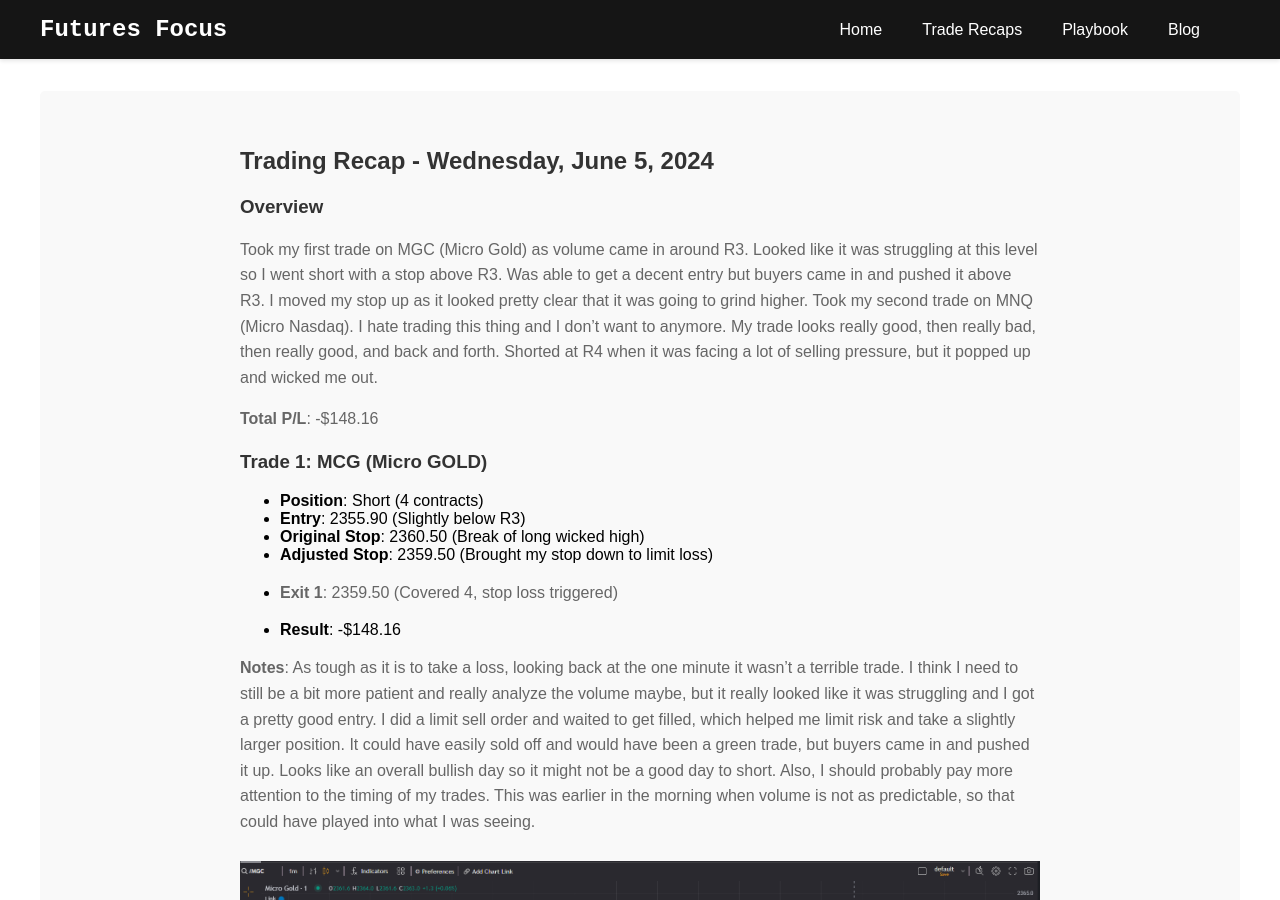
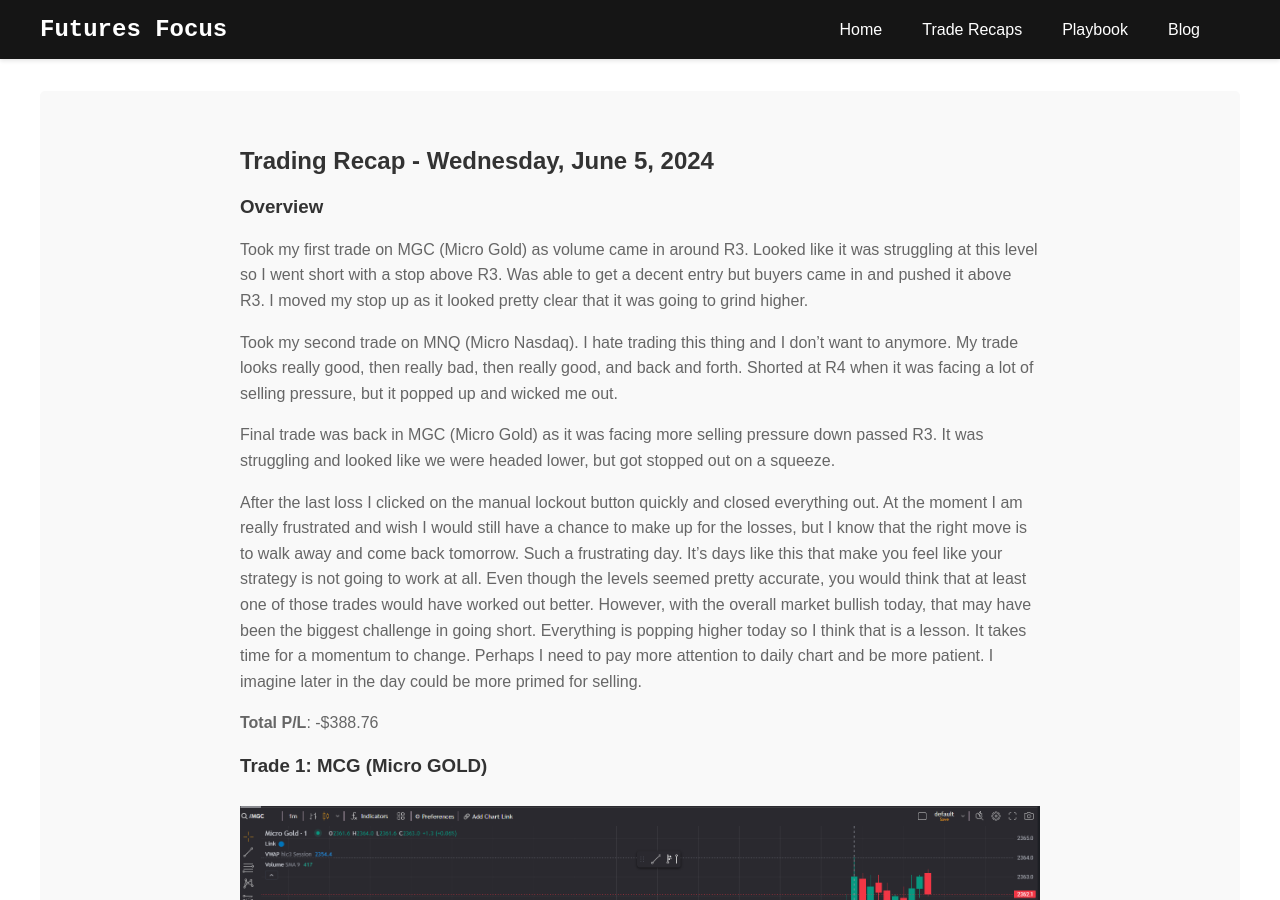
Before and after one commit to zackrylangford/daytrading-unplugged, a Jekyll site: the page built from _posts/2024-06-05-trading-recap.md, in a window 1280 px wide and 900 px high. Built offline with Jekyll 4.4.1, drawn with Linux system fonts in a browser that asks for light colours; some web fonts are replaced; some of the changed text lies outside the part shown.

Commit message:
finished 6-5 trading recap

```diff
--- a/_posts/2024-06-05-trading-recap.md
+++ b/_posts/2024-06-05-trading-recap.md
@@ -9,13 +9,20 @@ categories: trade-recap
 
 ### Overview
 
-Took my first trade on MGC (Micro Gold) as volume came in around R3. Looked like it was struggling at this level so I went short with a stop above R3. Was able to get a decent entry but buyers came in and pushed it above R3. I moved my stop up as it looked pretty clear that it was going to grind higher. Took my second trade on MNQ (Micro Nasdaq). I hate trading this thing and I don't want to anymore. My trade looks really good, then really bad, then really good, and back and forth. Shorted at R4 when it was facing a lot of selling pressure, but it popped up and wicked me out.
+Took my first trade on MGC (Micro Gold) as volume came in around R3. Looked like it was struggling at this level so I went short with a stop above R3. Was able to get a decent entry but buyers came in and pushed it above R3. I moved my stop up as it looked pretty clear that it was going to grind higher.
+
+Took my second trade on MNQ (Micro Nasdaq). I hate trading this thing and I don't want to anymore. My trade looks really good, then really bad, then really good, and back and forth. Shorted at R4 when it was facing a lot of selling pressure, but it popped up and wicked me out.
+
+Final trade was back in MGC (Micro Gold) as it was facing more selling pressure down passed R3. It was struggling and looked like we were headed lower, but got stopped out on a squeeze.
+
+After the last loss I clicked on the manual lockout button quickly and closed everything out. At the moment I am really frustrated and wish I would still have a chance to make up for the losses, but I know that the right move is to walk away and come back tomorrow. Such a frustrating day. It's days like this that make you feel like your strategy is not going to work at all. Even though the levels seemed pretty accurate, you would think that at least one of those trades would have worked out better. However, with the overall market bullish today, that may have been the biggest challenge in going short. Everything is popping higher today so I think that is a lesson. It takes time for a momentum to change. Perhaps I need to pay more attention to daily chart and be more patient. I imagine later in the day could be more primed for selling.
 
 
-**Total P/L**: -$148.16
+**Total P/L**: -$388.76
 
 
 ### Trade 1: MCG (Micro GOLD)
+![Screenshot 1]({{ "/assets/images/trading-recaps/2024-06-05trade1.png" | relative_url }}){: .img-responsive}
 - **Position**: Short (4 contracts)
 - **Entry**: 2355.90 (Slightly below R3)
 - **Original Stop**: 2360.50 (Break of long wicked high)
@@ -27,11 +34,11 @@ Took my first trade on MGC (Micro Gold) as volume came in around R3. Looked like
 
 **Notes**: As tough as it is to take a loss, looking back at the one minute it wasn't a terrible trade. I think I need to still be a bit more patient and really analyze the volume maybe, but it really looked like it was struggling and I got a pretty good entry. I did a limit sell order and waited to get filled, which helped me limit risk and take a slightly larger position. It could have easily sold off and would have been a green trade, but buyers came in and pushed it up. Looks like an overall bullish day so it might not be a good day to short. Also, I should probably pay more attention to the timing of my trades. This was earlier in the morning when volume is not as predictable, so that could have played into what I was seeing.
 
-![Screenshot 1]({{ "/assets/images/trading-recaps/2024-06-05trade1.png" | relative_url }}){: .img-responsive}
-
 
 
 ### Trade 1: MNQ (Micro Nasdaq)
+
+![Screenshot 1]({{ "/assets/images/trading-recaps/2024-06-05trade2.png" | relative_url }}){: .img-responsive}
 - **Position**: Short (2 contracts)
 - **Entry**: 18,827.75 (Slightly below R4)
 - **Original Stop**: 18,857.50 (Break of HOD)
@@ -42,8 +49,22 @@ Took my first trade on MGC (Micro Gold) as volume came in around R3. Looked like
 
 **Notes**: Again, this wasn't a terrible trade attempt. From the charts it looks like a decent place to go short. I think the challenge is that this is the selling climax zone potentially, and I should have waited a bit longer before going short. Looks like it is continuing to go nuts up and down with lots of selling and buying and long wicks. Not a good time to take an entry again. This happened on both my trades so far this morning. Will look to be more patient coming up. If my next trade is a loser I will have to close out for the day.
 
-![Screenshot 1]({{ "/assets/images/trading-recaps/2024-06-05trade2.png" | relative_url }}){: .img-responsive}
 
 
-**Total P/L**: -$268.64
+
+### Trade 1: MGC (Micro Gold)
+
+![Screenshot 1]({{ "/assets/images/trading-recaps/2024-06-05trade3.png" | relative_url }}){: .img-responsive}
+
+- **Position**: Short (3 contracts)
+- **Entry**: 2,356.60 (After loss of R3 and continued selling volume)
+- **Original Stop**: 2,360.50 (Break of Recent Highs)
+- **Exit 1**: 2,360.50 (Covered 3, stop loss triggered)
+
+
+- **Result**: -$120.12
+
+**Notes**: Again, just didn't go my way. I traded the strategy and it looked REALLY good for a but. It hovered around R3 and then selling volume came in down to R2. Should have potentially covered some at R2, which would have limited the loss, but it was shaping up really nice. Should have at least brought SL to breakeven as well. Buyers came in and squeezed me out. I think this was another logical trade that just missed. The one thing going in my mind is that it is a bullish overall day, so it is tough to short into that momentum.
+
+**Total P/L**: -$388.76
 ![Screenshot 1]({{ "/assets/images/trading-recaps/2024-06-05pnl.png" | relative_url }}){: .img-responsive}
```
Also changed, not shown: assets/images/trading-recaps/2024-06-05pnl.png, assets/images/trading-recaps/2024-06-05trade3.png (added).
